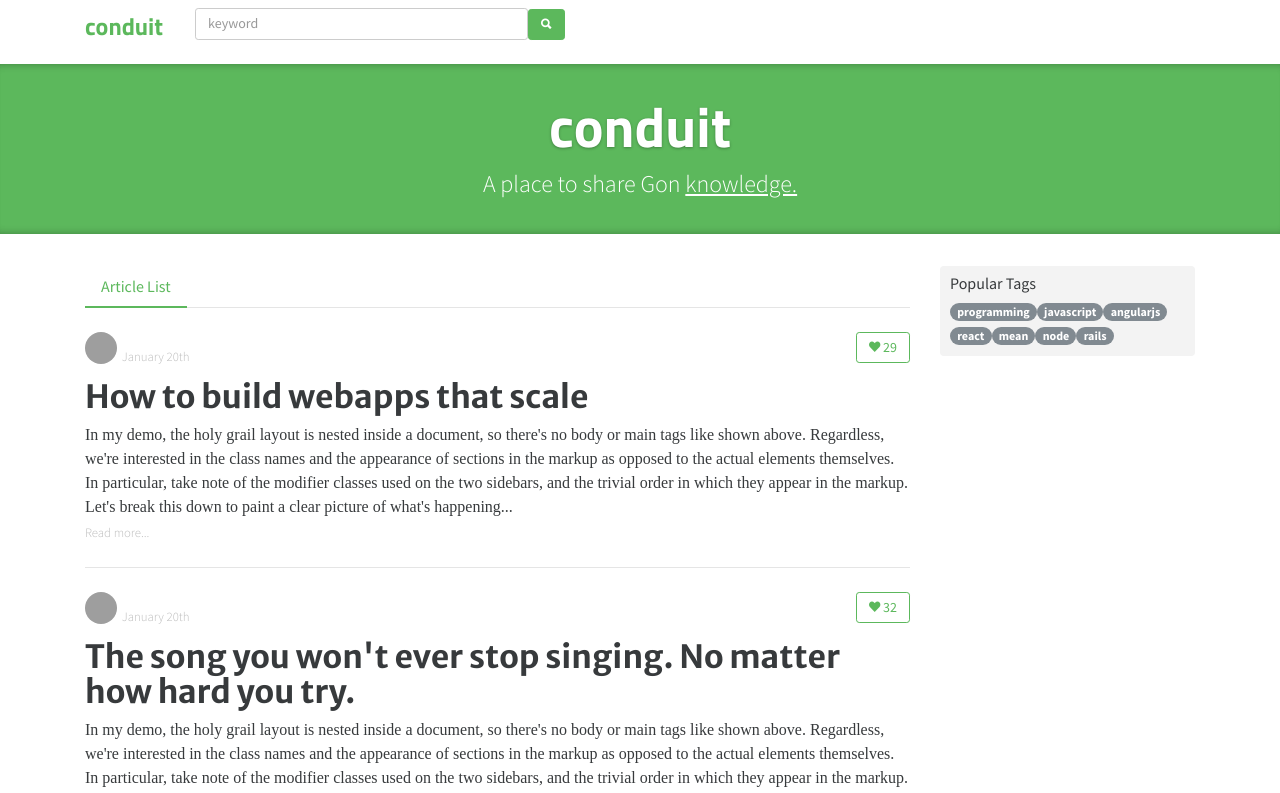
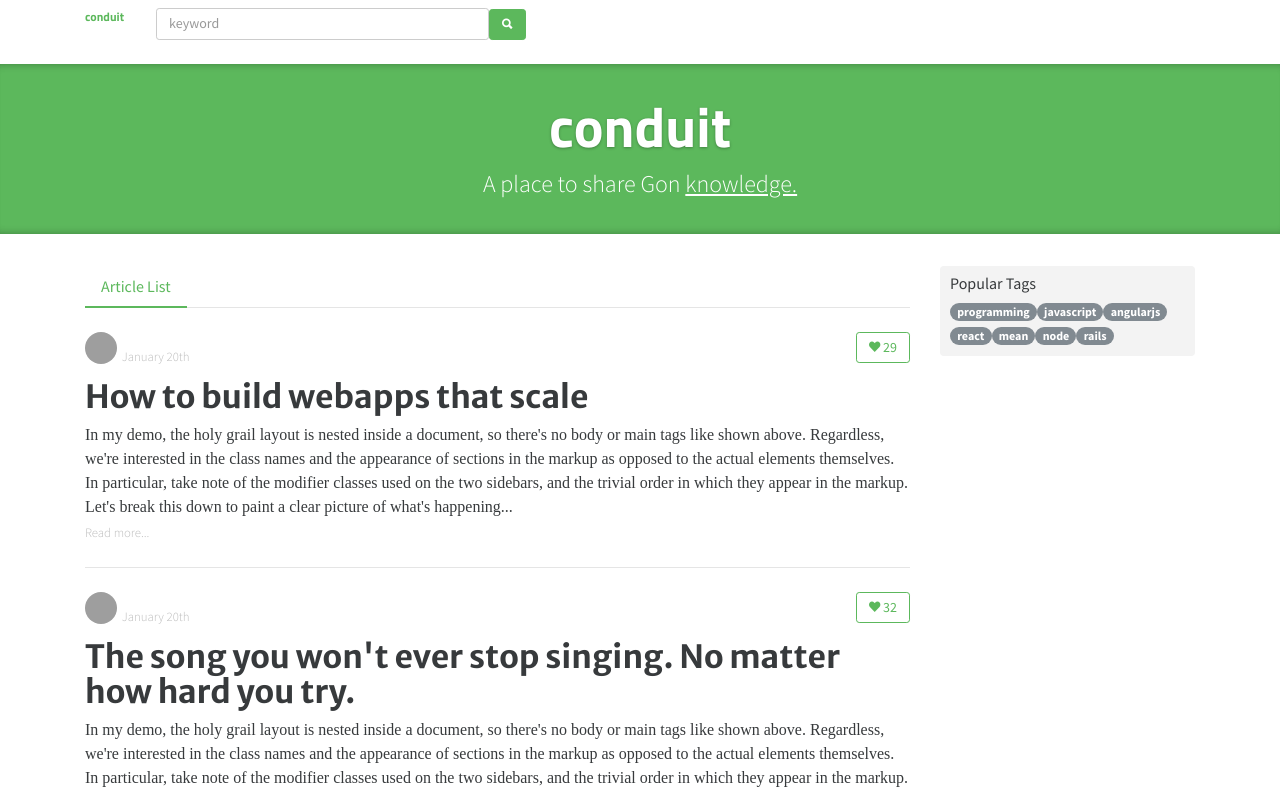
Before and after one commit to yakiu1/AngularBasic, an Angular app: page / in a window 1280 px wide. Shown: the top 793 px of the page. Built offline with nearby package versions, Linux system fonts and the light colour scheme; grey boxes are pictures that could not be loaded; a web font is replaced by a local one.

Commit message:
Gon 透過按鈕更改字體大小

```diff
--- a/src/app/header/header.component.html
+++ b/src/app/header/header.component.html
@@ -1,6 +1,6 @@
 <nav class="navbar navbar-light">
   <div class="container">
-    <a class="navbar-brand" href="index.html">conduit</a>
+    <a [style.font-size.px]="fontSize" class="navbar-brand" href="index.html">conduit</a>
     <input class="form-control form-control-sm search-input" [value]="searchText" type="text" placeholder="keyword">
     <button (click)="onSearchClick()" class="btn btn-sm btn-primary">
       <i class="ion-search"></i>
--- a/src/app/header/header.component.ts
+++ b/src/app/header/header.component.ts
@@ -7,9 +7,12 @@ import { Component, OnInit } from '@angular/core';
 })
 export class HeaderComponent implements OnInit {
 
+  fontSize: number;
   searchText: string;
   value: string;
+
   constructor() {
+    this.fontSize = 12;
     this.value = '';
     this.searchText = '';
   }
@@ -21,6 +24,7 @@ export class HeaderComponent implements OnInit {
     try {
       this.searchText = this.searchText + '1';
       console.log(this.searchText);
+      this.fontSize = this.fontSize + 1;
     } catch {
 
     }
```
